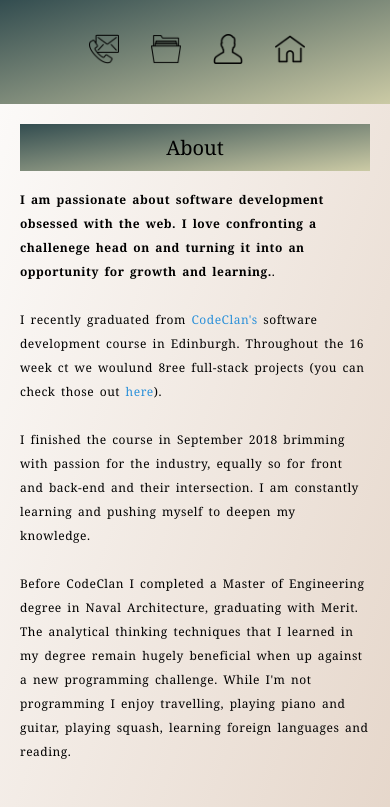
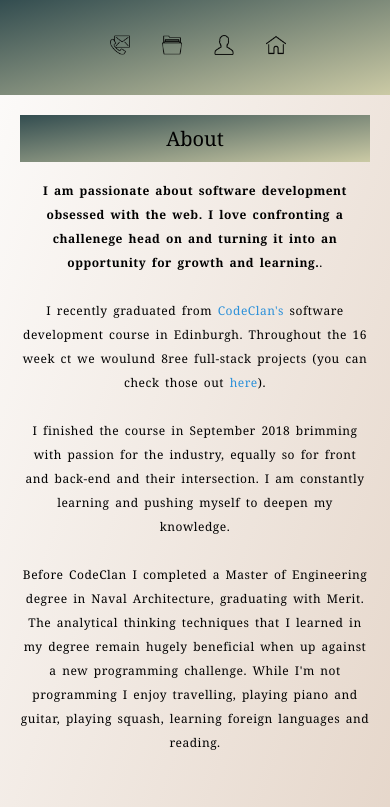
Before and after one commit to jah1603/jQuery-ReactJS-carousels, a React (Create React App) app: page /about in a window 390 px wide. Shown: the top 807 px of the page. Built offline with nearby package versions, Linux system fonts and the light colour scheme.

Commit message:
more responsive nav icons

```diff
--- a/src/App.css
+++ b/src/App.css
@@ -532,7 +532,12 @@ color: black;
   .button {
     font-size: 15px;
     padding: 10px 40px;
+    margin-top: 15px;
 
+  }
+
+  h3 {
+    margin-top: 15px;
   }
 
 }
@@ -613,6 +618,7 @@ color: white;
 
 @media (max-width: 840px) {
   .about-paragraph {
+    text-align: center;
     width: auto;
     margin-top: 0px;
   }
@@ -964,16 +970,21 @@ p a {
   .navbar li {
     float: left;
       position: relative;
-      left: 15%;
+      left: 21%;
     font-size: 20px;
     padding-left: 0%;
+  }
+
+  .navbar-icon {
+    width: 20px;
+    height: 20px;
   }
 }
 
 @media screen and (max-width: 320px) {
 
   .navbar li {
-      left: 7%;
+      left: 12.5%;
   }
 
 }
```
